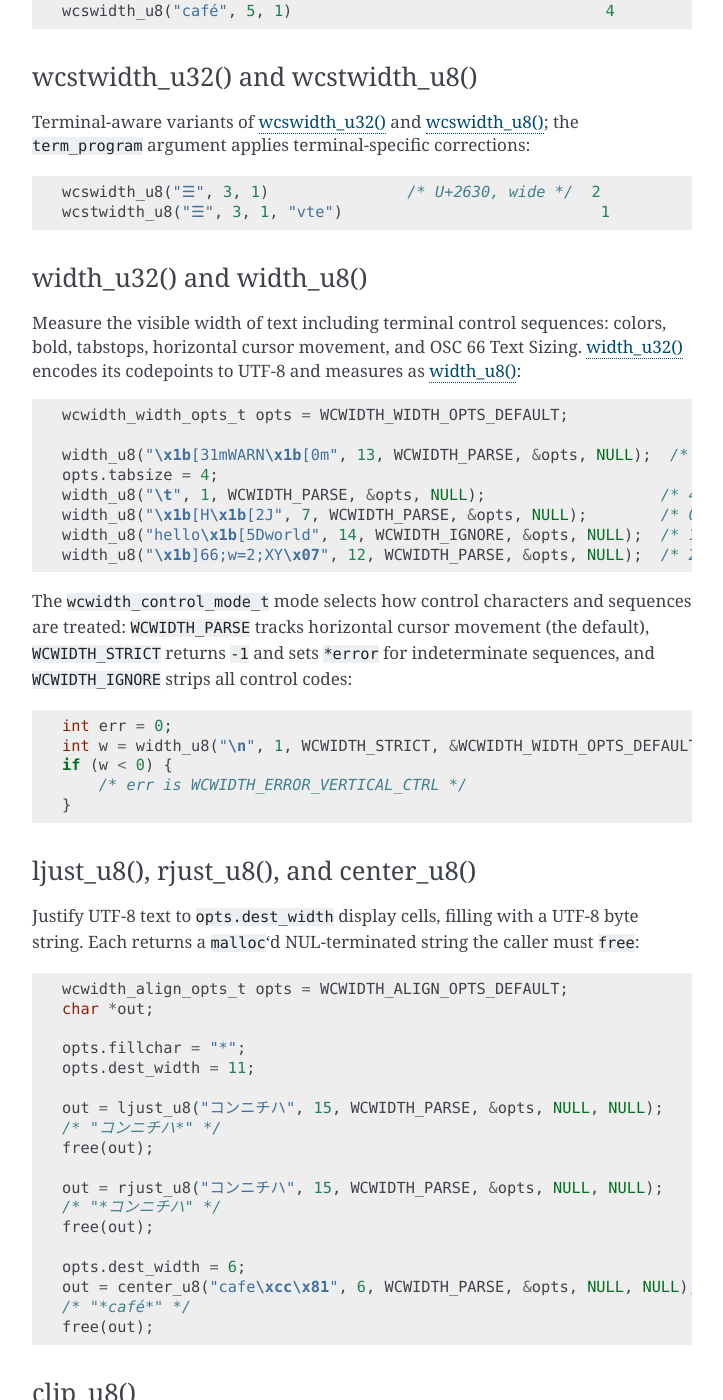
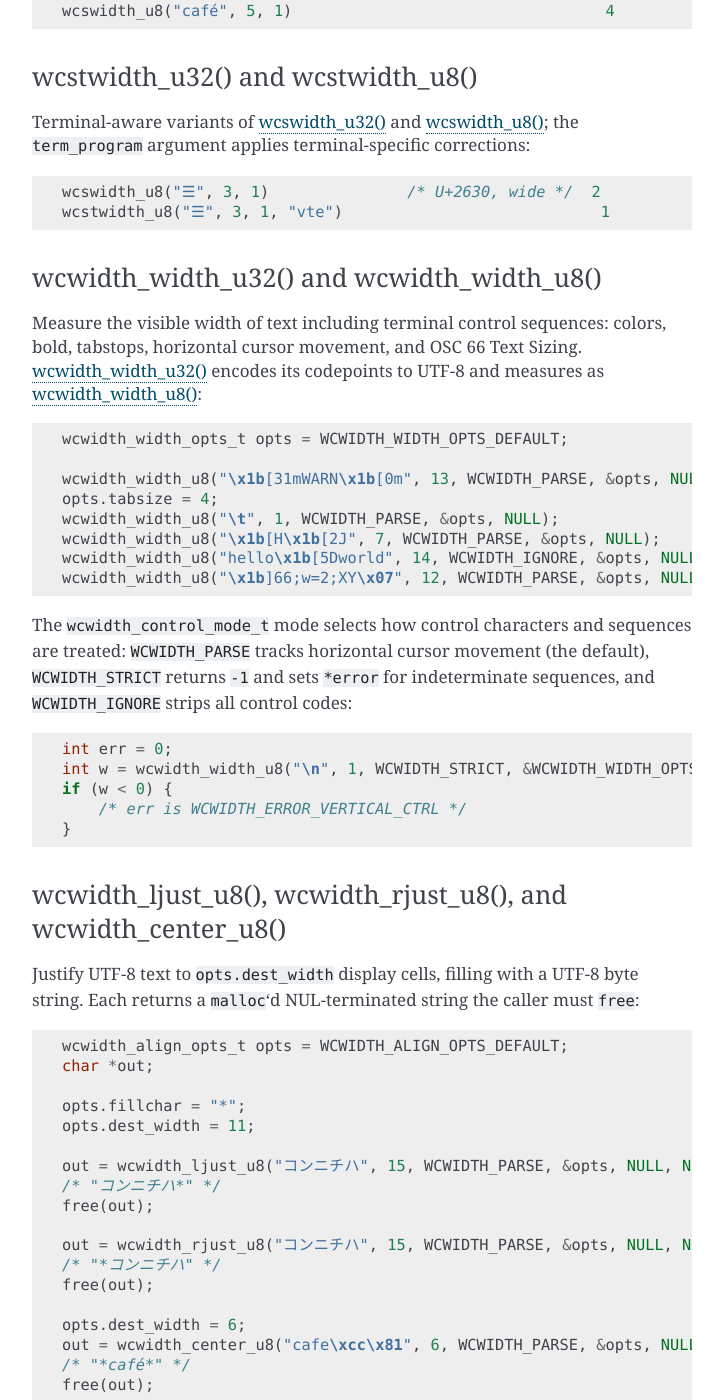
Before and after one commit to jquast/wcwidth, a Sphinx documentation site: the page built from docs/libwcwidth.rst, in a window 1280 px wide and 1400 px high, scrolled down 4817 px. Shown: the whole window, without its empty margins (388-1111 px from the left). Built offline with Sphinx 7.4.7, drawn with Linux system fonts in a browser that asks for light colours; some of the changed text lies outside the part shown.

Commit message:
Prefix public functions with wcwidth_

```diff
--- a/docs/libwcwidth.rst
+++ b/docs/libwcwidth.rst
@@ -15,7 +15,7 @@ functions return -1 when C0 and C1 control codes other than NUL are present; NUL
 zero-width.  They do not parse terminal escape sequences: any escape sequence contains control
 codes, so these functions return -1 for it.
 
-`width_u8()`_ is a higher-level wrapper of `wcswidth_u8()`_ that also measures terminal control
+`wcwidth_width_u8()`_ is a higher-level wrapper of `wcswidth_u8()`_ that also measures terminal control
 sequences, like colors, bold, tabstops, and horizontal cursor movement.
 
 `wcstwidth_u8()`_ applies corrections for a specific terminal program and version, as described
@@ -110,7 +110,7 @@ on success:
     char *out;
 
     opts.v_end = 3;
-    out = clip_u8("中文字", 9, WCWIDTH_PARSE, &opts, NULL, NULL);
+    out = wcwidth_clip_u8("中文字", 9, WCWIDTH_PARSE, &opts, NULL, NULL);
     if (out == NULL)
         return -1;
     /* ... use out ... */
@@ -167,7 +167,7 @@ throughout, or use the ``_u32`` forms and re-encode the result.  `wcwidth_encode
     uint32_t *out;
 
     opts.dest_width = 5;
-    out = ljust_u32(cps, 4, WCWIDTH_PARSE, &opts, &out_len, NULL);
+    out = wcwidth_ljust_u32(cps, 4, WCWIDTH_PARSE, &opts, &out_len, NULL);
     if (out == NULL)
         return -1;
 
@@ -230,23 +230,23 @@ argument applies terminal-specific corrections:
     wcswidth_u8("☰", 3, 1)               /* U+2630, wide */  2
     wcstwidth_u8("☰", 3, 1, "vte")                            1
 
-width_u32() and width_u8()
-~~~~~~~~~~~~~~~~~~~~~~~~~~
+wcwidth_width_u32() and wcwidth_width_u8()
+~~~~~~~~~~~~~~~~~~~~~~~~~~~~~~~~~~~~~~~~~~
 
 Measure the visible width of text including terminal control sequences: colors, bold, tabstops,
-horizontal cursor movement, and OSC 66 Text Sizing.  `width_u32()`_ encodes
-its codepoints to UTF-8 and measures as `width_u8()`_:
+horizontal cursor movement, and OSC 66 Text Sizing.  `wcwidth_width_u32()`_ encodes
+its codepoints to UTF-8 and measures as `wcwidth_width_u8()`_:
 
 .. code-block:: c
 
     wcwidth_width_opts_t opts = WCWIDTH_WIDTH_OPTS_DEFAULT;
 
-    width_u8("\x1b[31mWARN\x1b[0m", 13, WCWIDTH_PARSE, &opts, NULL);  /* 4 */
+    wcwidth_width_u8("\x1b[31mWARN\x1b[0m", 13, WCWIDTH_PARSE, &opts, NULL);  /* 4 */
     opts.tabsize = 4;
-    width_u8("\t", 1, WCWIDTH_PARSE, &opts, NULL);                   /* 4 */
-    width_u8("\x1b[H\x1b[2J", 7, WCWIDTH_PARSE, &opts, NULL);        /* 0 */
-    width_u8("hello\x1b[5Dworld", 14, WCWIDTH_IGNORE, &opts, NULL);  /* 10 */
-    width_u8("\x1b]66;w=2;XY\x07", 12, WCWIDTH_PARSE, &opts, NULL);  /* 2 */
+    wcwidth_width_u8("\t", 1, WCWIDTH_PARSE, &opts, NULL);                   /* 4 */
+    wcwidth_width_u8("\x1b[H\x1b[2J", 7, WCWIDTH_PARSE, &opts, NULL);        /* 0 */
+    wcwidth_width_u8("hello\x1b[5Dworld", 14, WCWIDTH_IGNORE, &opts, NULL);  /* 10 */
+    wcwidth_width_u8("\x1b]66;w=2;XY\x07", 12, WCWIDTH_PARSE, &opts, NULL);  /* 2 */
 
 The ``wcwidth_control_mode_t`` mode selects how control characters and sequences are treated:
 ``WCWIDTH_PARSE`` tracks horizontal cursor movement (the default), ``WCWIDTH_STRICT`` returns
@@ -256,13 +256,13 @@ codes:
 .. code-block:: c
 
     int err = 0;
-    int w = width_u8("\n", 1, WCWIDTH_STRICT, &WCWIDTH_WIDTH_OPTS_DEFAULT, &err);
+    int w = wcwidth_width_u8("\n", 1, WCWIDTH_STRICT, &WCWIDTH_WIDTH_OPTS_DEFAULT, &err);
     if (w < 0) {
         /* err is WCWIDTH_ERROR_VERTICAL_CTRL */
     }
 
-ljust_u8(), rjust_u8(), and center_u8()
-~~~~~~~~~~~~~~~~~~~~~~~~~~~~~~~~~~~~~~~~
+wcwidth_ljust_u8(), wcwidth_rjust_u8(), and wcwidth_center_u8()
+~~~~~~~~~~~~~~~~~~~~~~~~~~~~~~~~~~~~~~~~~~~~~~~~~~~~~~~~~~~~~~~
 
 Justify UTF-8 text to ``opts.dest_width`` display cells, filling with a UTF-8 byte string.  Each returns a
 ``malloc``\ 'd NUL-terminated string the caller must ``free``:
@@ -275,21 +275,21 @@ Justify UTF-8 text to ``opts.dest_width`` display cells, filling with a UTF-8 by
     opts.fillchar = "*";
     opts.dest_width = 11;
 
-    out = ljust_u8("コンニチハ", 15, WCWIDTH_PARSE, &opts, NULL, NULL);
+    out = wcwidth_ljust_u8("コンニチハ", 15, WCWIDTH_PARSE, &opts, NULL, NULL);
     /* "コンニチハ*" */
     free(out);
 
-    out = rjust_u8("コンニチハ", 15, WCWIDTH_PARSE, &opts, NULL, NULL);
+    out = wcwidth_rjust_u8("コンニチハ", 15, WCWIDTH_PARSE, &opts, NULL, NULL);
     /* "*コンニチハ" */
     free(out);
 
     opts.dest_width = 6;
-    out = center_u8("cafe\xcc\x81", 6, WCWIDTH_PARSE, &opts, NULL, NULL);
+    out = wcwidth_center_u8("cafe\xcc\x81", 6, WCWIDTH_PARSE, &opts, NULL, NULL);
     /* "*café*" */
     free(out);
 
-clip_u8()
-~~~~~~~~~
+wcwidth_clip_u8()
+~~~~~~~~~~~~~~~~~
 
 Clip text to the visible column range ``[opts.v_start, opts.v_end)``, filling partially visible graphemes
 with a fill string.  Returns a ``malloc``\ 'd NUL-terminated string the caller must ``free``:
@@ -300,14 +300,14 @@ with a fill string.  Returns a ``malloc``\ 'd NUL-terminated string the caller m
     char *out;
 
     opts.v_end = 3;
-    out = clip_u8("中文字", 9, WCWIDTH_PARSE, &opts, NULL, NULL);
+    out = wcwidth_clip_u8("中文字", 9, WCWIDTH_PARSE, &opts, NULL, NULL);
     /* "中 " */
     free(out);
 
     opts.v_start = 1;
     opts.v_end = 5;
     opts.fillchar = ".";
-    out = clip_u8("中文字", 9, WCWIDTH_PARSE, &opts, NULL, NULL);
+    out = wcwidth_clip_u8("中文字", 9, WCWIDTH_PARSE, &opts, NULL, NULL);
     /* ".文." */
     free(out);
 
@@ -318,18 +318,18 @@ of *text*, without measuring it first -- the counterpart of the ``-1`` default o
 
     opts = WCWIDTH_CLIP_OPTS_DEFAULT;
     opts.v_start = 6;   /* v_end stays SIZE_MAX: through the final column */
-    out = clip_u8("\x1b[1;34mHello world\x1b[0m", 22, WCWIDTH_PARSE, &opts, NULL, NULL);
+    out = wcwidth_clip_u8("\x1b[1;34mHello world\x1b[0m", 22, WCWIDTH_PARSE, &opts, NULL, NULL);
     /* "\x1b[1;34mworld\x1b[0m" */
     free(out);
 
-`clip_u32()`_ is the codepoint-array form, returning a ``malloc``\ 'd array of ``*out_len``
+`wcwidth_clip_u32()`_ is the codepoint-array form, returning a ``malloc``\ 'd array of ``*out_len``
 codepoints.
 
-wrap_u8() and wrap_u8_text()
-~~~~~~~~~~~~~~~~~~~~~~~~~~~~
+wcwidth_wrap_u8() and wcwidth_wrap_u8_text()
+~~~~~~~~~~~~~~~~~~~~~~~~~~~~~~~~~~~~~~~~~~~~
 
-Wrap UTF-8 text into lines of at most ``opts.width`` display cells.  `wrap_u8()`_ collapses all
-whitespace, including newlines; `wrap_u8_text()`_ preserves input newlines as paragraph breaks.
+Wrap UTF-8 text into lines of at most ``opts.width`` display cells.  `wcwidth_wrap_u8()`_ collapses all
+whitespace, including newlines; `wcwidth_wrap_u8_text()`_ preserves input newlines as paragraph breaks.
 Both emit a single ``malloc``\ 'd buffer of newline-separated lines:
 
 .. code-block:: c
@@ -339,14 +339,14 @@ Both emit a single ``malloc``\ 'd buffer of newline-separated lines:
     size_t out_len;
 
     opts.width = 5;
-    wrap_u8("hello world", 11, &opts, &out, &out_len);    /* "hello\nworld" */
+    wcwidth_wrap_u8("hello world", 11, &opts, &out, &out_len);    /* "hello\nworld" */
     free(out);
 
     opts.width = 4;
-    wrap_u8("コンニチハ", 15, &opts, &out, &out_len);       /* "コン\nニチ\nハ" */
+    wcwidth_wrap_u8("コンニチハ", 15, &opts, &out, &out_len);       /* "コン\nニチ\nハ" */
     free(out);
 
-When the placeholder does not fit within the given width (``max_lines`` truncation), `wrap_u8()`_
+When the placeholder does not fit within the given width (``max_lines`` truncation), `wcwidth_wrap_u8()`_
 returns ``-2`` rather than ``-1``, so callers can raise a tailored error.  `wcwidth_wrap_lines_u8()`_
 additionally reports each line's start offset in the output buffer, which matters when a line
 contains ``'\n'`` from the placeholder itself:
@@ -361,7 +361,7 @@ contains ``'\n'`` from the placeholder itself:
 
 OSC 66 text sizing is atomic to the word splitter: a sequence and its display text are one
 unbreakable unit, so a line is never broken inside one, even at a space or hyphen in the display
-text.  Python's `wrap()`_ behaves the same way.  `wrap_u32()`_ and `wrap_u32_text()`_ are the
+text.  Python's `wrap()`_ behaves the same way.  `wcwidth_wrap_u32()`_ and `wcwidth_wrap_u32_text()`_ are the
 codepoint-array forms.
 
 wcwidth_escape_strip()
@@ -386,7 +386,7 @@ codepoint-array form, and allocates its result instead.
 Differences from the Python package
 -----------------------------------
 
-`width_u32()`_ and `width_u8()`_ parse only the sequences that move the cursor within a line or
+`wcwidth_width_u32()`_ and `wcwidth_width_u8()`_ parse only the sequences that move the cursor within a line or
 change how much room text occupies: SGR, horizontal cursor movement (CUF, CUB, HPA), and OSC 66
 text sizing.  Every other recognized sequence counts as zero-width.
 
@@ -400,17 +400,17 @@ escape sequence, matching their Python counterparts.
 The text transforms are simpler than the Python ones:
 
 * OSC 8 hyperlinks are not implemented; an OSC 8 sequence is treated as an ordinary zero-width OSC.
-  It measures correctly but is never rewritten, so a `clip_u8()`_ window starting or ending inside
-  a hyperlink yields an unbalanced pair, and `wrap_u8()`_ does not re-open the link on each line.
+  It measures correctly but is never rewritten, so a `wcwidth_clip_u8()`_ window starting or ending inside
+  a hyperlink yields an unbalanced pair, and `wcwidth_wrap_u8()`_ does not re-open the link on each line.
   Callers must re-emit the opener and terminator themselves.
-* `clip_u8()`_ does not parse horizontal cursor movement (there is no counterpart to Python's
+* `wcwidth_clip_u8()`_ does not parse horizontal cursor movement (there is no counterpart to Python's
   ``overtyping``) or OSC 66 text sizing; every sequence but SGR passes through as zero-width.
-* `wrap_u8()`_ and `wrap_u8_text()`_ split words on the ASCII space alone, where Python's
+* `wcwidth_wrap_u8()`_ and `wcwidth_wrap_u8_text()`_ split words on the ASCII space alone, where Python's
   `wrap()`_ splits on any whitespace run.  ``wcwidth_wrap_opts_t`` offers no
   ``break_on_hyphens``, ``fix_sentence_endings`` or ``propagate_sgr``: hyphenated words break
   mid-word, sentence-ending periods are not widened, and SGR state does not survive a line break.
 
-`ljust_u8()`_, `rjust_u8()`_ and `center_u8()`_ match the Python functions exactly.
+`wcwidth_ljust_u8()`_, `wcwidth_rjust_u8()`_ and `wcwidth_center_u8()`_ match the Python functions exactly.
 
 Malformed escape sequences
 ~~~~~~~~~~~~~~~~~~~~~~~~~~
@@ -429,7 +429,7 @@ differs:
 
 .. code-block:: c
 
-    width_u8("X\x1b(\nY", 5, WCWIDTH_PARSE, &opts, NULL);   /* 2; Python says 3 */
+    wcwidth_width_u8("X\x1b(\nY", 5, WCWIDTH_PARSE, &opts, NULL);   /* 2; Python says 3 */
 
 Python's ``\x1b[()].`` does not match a newline and leaves the three bytes as text; this library
 consumes them as a sequence.  A real terminal does neither.  ``WCWIDTH_IGNORE`` behaves the same,
@@ -466,12 +466,12 @@ Tables generated from Unicode |unicode_version|.
 
 .. |unicode_version| replace:: 18.0.0
 
-.. _`center_u8()`: https://wcwidth.readthedocs.io/en/latest/api_c.html#c.center_u8
+.. _`wcwidth_center_u8()`: https://wcwidth.readthedocs.io/en/latest/api_c.html#c.wcwidth_center_u8
 .. _`clip()`: https://wcwidth.readthedocs.io/en/latest/api.html#wcwidth.clip
-.. _`clip_u32()`: https://wcwidth.readthedocs.io/en/latest/api_c.html#c.clip_u32
-.. _`clip_u8()`: https://wcwidth.readthedocs.io/en/latest/api_c.html#c.clip_u8
-.. _`ljust_u8()`: https://wcwidth.readthedocs.io/en/latest/api_c.html#c.ljust_u8
-.. _`rjust_u8()`: https://wcwidth.readthedocs.io/en/latest/api_c.html#c.rjust_u8
+.. _`wcwidth_clip_u32()`: https://wcwidth.readthedocs.io/en/latest/api_c.html#c.wcwidth_clip_u32
+.. _`wcwidth_clip_u8()`: https://wcwidth.readthedocs.io/en/latest/api_c.html#c.wcwidth_clip_u8
+.. _`wcwidth_ljust_u8()`: https://wcwidth.readthedocs.io/en/latest/api_c.html#c.wcwidth_ljust_u8
+.. _`wcwidth_rjust_u8()`: https://wcwidth.readthedocs.io/en/latest/api_c.html#c.wcwidth_rjust_u8
 .. _`strip_sequences()`: https://wcwidth.readthedocs.io/en/latest/api.html#wcwidth.strip_sequences
 .. _`wcstwidth_u8()`: https://wcwidth.readthedocs.io/en/latest/api_c.html#c.wcstwidth_u8
 .. _`wcswidth_u32()`: https://wcwidth.readthedocs.io/en/latest/api_c.html#c.wcswidth_u32
@@ -482,13 +482,13 @@ Tables generated from Unicode |unicode_version|.
 .. _`wcwidth_escape_strip_u32()`: https://wcwidth.readthedocs.io/en/latest/api_c.html#c.wcwidth_escape_strip_u32
 .. _`wcwidth_u32()`: https://wcwidth.readthedocs.io/en/latest/api_c.html#c.wcwidth_u32
 .. _`wcwidth_wrap_lines_u8()`: https://wcwidth.readthedocs.io/en/latest/api_c.html#c.wcwidth_wrap_lines_u8
-.. _`width_u32()`: https://wcwidth.readthedocs.io/en/latest/api_c.html#c.width_u32
-.. _`width_u8()`: https://wcwidth.readthedocs.io/en/latest/api_c.html#c.width_u8
+.. _`wcwidth_width_u32()`: https://wcwidth.readthedocs.io/en/latest/api_c.html#c.wcwidth_width_u32
+.. _`wcwidth_width_u8()`: https://wcwidth.readthedocs.io/en/latest/api_c.html#c.wcwidth_width_u8
 .. _`wrap()`: https://wcwidth.readthedocs.io/en/latest/api.html#wcwidth.wrap
-.. _`wrap_u32()`: https://wcwidth.readthedocs.io/en/latest/api_c.html#c.wrap_u32
-.. _`wrap_u32_text()`: https://wcwidth.readthedocs.io/en/latest/api_c.html#c.wrap_u32_text
-.. _`wrap_u8()`: https://wcwidth.readthedocs.io/en/latest/api_c.html#c.wrap_u8
-.. _`wrap_u8_text()`: https://wcwidth.readthedocs.io/en/latest/api_c.html#c.wrap_u8_text
+.. _`wcwidth_wrap_u32()`: https://wcwidth.readthedocs.io/en/latest/api_c.html#c.wcwidth_wrap_u32
+.. _`wcwidth_wrap_u32_text()`: https://wcwidth.readthedocs.io/en/latest/api_c.html#c.wcwidth_wrap_u32_text
+.. _`wcwidth_wrap_u8()`: https://wcwidth.readthedocs.io/en/latest/api_c.html#c.wcwidth_wrap_u8
+.. _`wcwidth_wrap_u8_text()`: https://wcwidth.readthedocs.io/en/latest/api_c.html#c.wcwidth_wrap_u8_text
 .. _wcwidth: https://github.com/jquast/wcwidth
 .. _documentation: https://wcwidth.readthedocs.io/
 .. _Corrections: https://wcwidth.readthedocs.io/en/latest/intro.html#corrections
```
Also changed, not shown: 15 other files.
